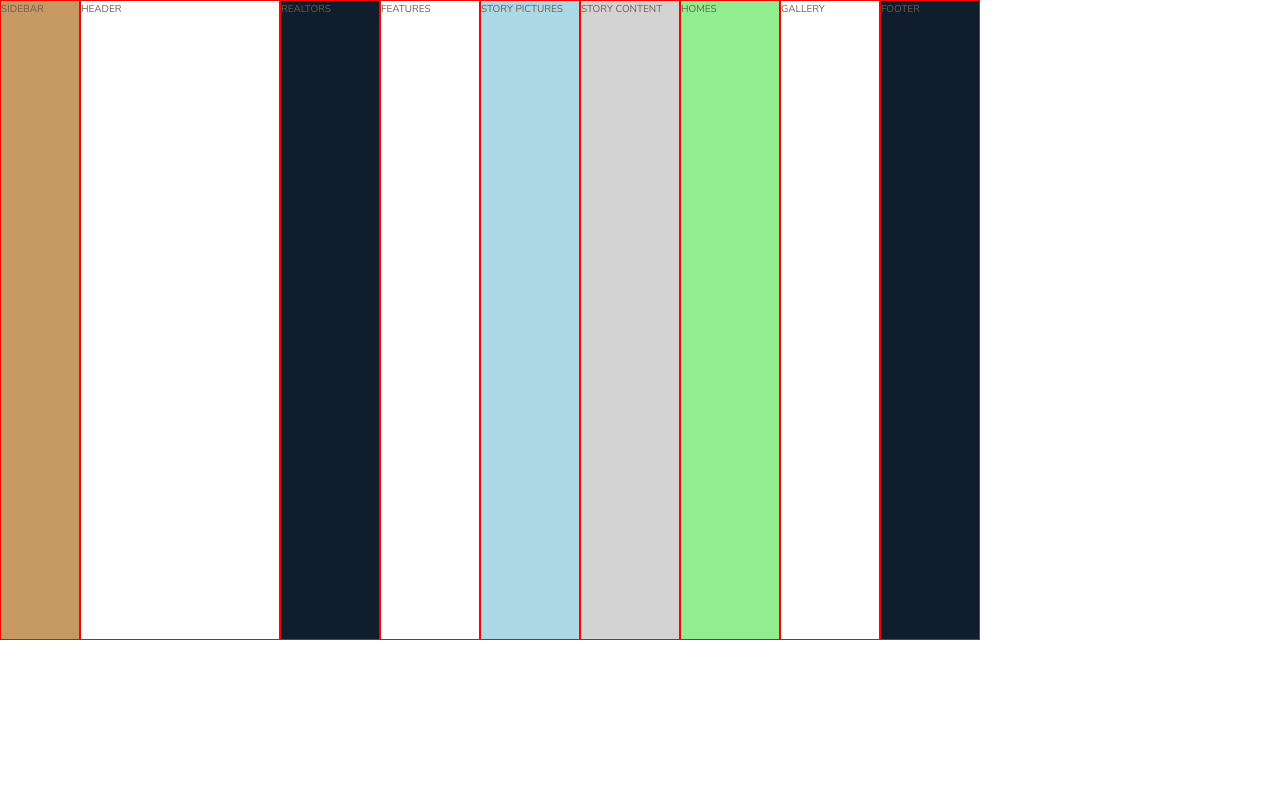
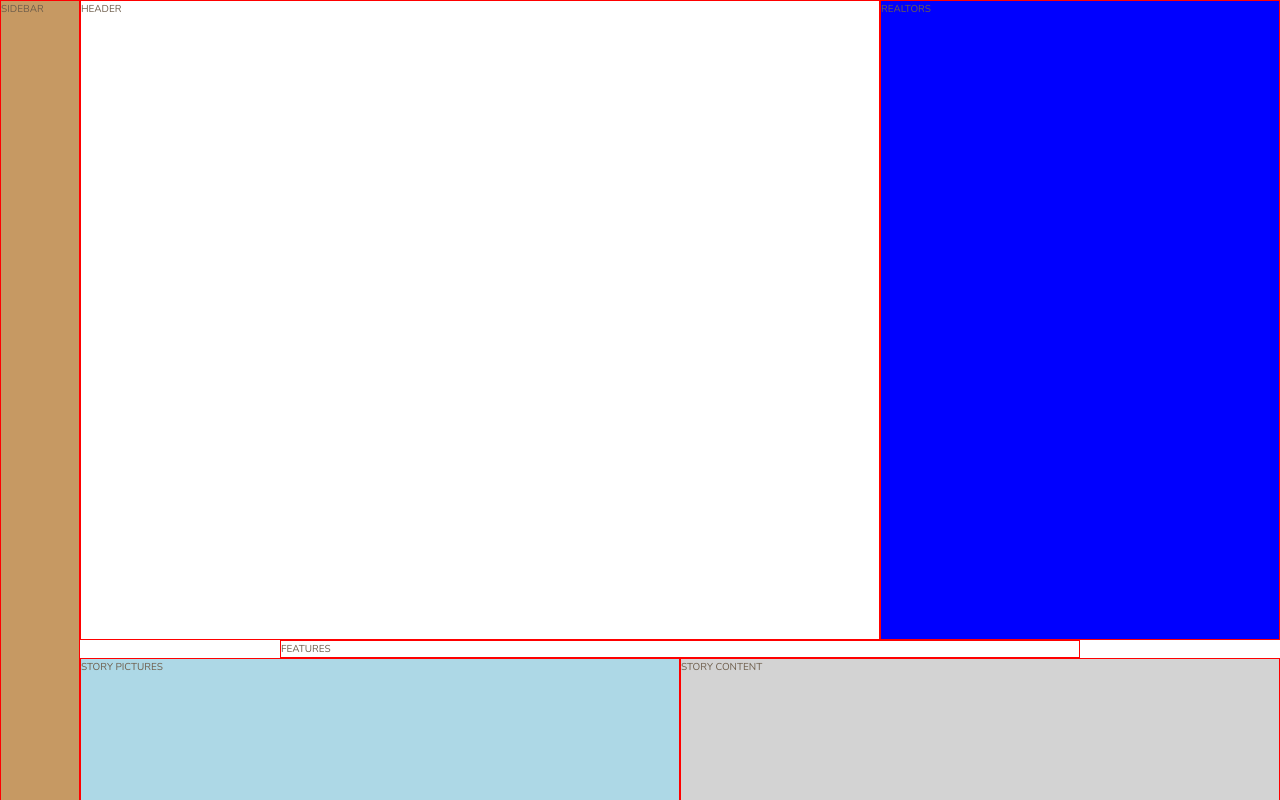
Before and after one commit to Kub0t/adv-css-nexter, a website: page index.html in a window 1280 px wide. Shown: the top 800 px of the page. Drawn offline with nearby package versions, Linux system fonts and the light colour scheme.

Commit message:
create layout

```diff
--- a/sass/_base.scss
+++ b/sass/_base.scss
@@ -38,7 +38,7 @@ body {
 .container {
     display: grid;
     grid-template-rows: 80vh min-content 40vw repeat(3, min-content);
-    grid-template-columns: 8rem 1fr repeat(8, minmax(min-content, 10rem)) 1fr;
+    grid-template-columns: [sidebar-start] 8rem [sidebar-end full-start] minmax(6rem, 1fr) [center-start] repeat(8, [col-start] minmax(min-content, 10rem) [col-end]) [center-end] minmax(6rem, 1fr) [full-end];
 
     // for project purpose, to be removed
     & > * {
--- a/sass/_features.scss
+++ b/sass/_features.scss
@@ -0,0 +1,3 @@
+.features {
+    grid-column: center-start / center-end;
+}
--- a/sass/_footer.scss
+++ b/sass/_footer.scss
@@ -1,3 +1,4 @@
 .footer {
     background-color: $color-secondary;
+    grid-column: full-start / full-end;
 }
--- a/sass/_gallery.scss
+++ b/sass/_gallery.scss
@@ -1,3 +1,4 @@
-.realtors {
+.gallery {
     background-color: $color-secondary;
+    grid-column: full-start / full-end;
 }
--- a/sass/_header.scss
+++ b/sass/_header.scss
@@ -0,0 +1,3 @@
+.header {
+    grid-column: full-start / col-end 6;
+}
--- a/sass/_homes.scss
+++ b/sass/_homes.scss
@@ -1,3 +1,4 @@
 .homes {
     background-color: lightgreen;
+    grid-column: center-start / center-end;
 }
--- a/sass/_realtors.scss
+++ b/sass/_realtors.scss
@@ -1,3 +1,4 @@
 .realtors {
-    background-color: $color-secondary;
+    background-color: blue;
+    grid-column: col-start 7 / fill-end;
 }
--- a/sass/_sidebar.scss
+++ b/sass/_sidebar.scss
@@ -1,3 +1,5 @@
 .sidebar {
     background-color: $color-primary;
+    grid-column: sidebar-start / sidebar-end;
+    grid-row: 1 / -1;
 }
--- a/sass/_story.scss
+++ b/sass/_story.scss
@@ -1,8 +1,10 @@
 .story {
     &__pictures {
         background-color: lightblue;
+        grid-column: full-start / col-end 4;
     }
     &__content {
         background-color: lightgrey;
+        grid-column: col-start 5 / full-end;
     }
 }
--- a/sass/main.scss
+++ b/sass/main.scss
@@ -1,6 +1,5 @@
 @import "base";
 @import "typography";
-
 @import "sidebar";
 @import "header";
 @import "realtors";
```
Also changed, not shown: css/style.css.
